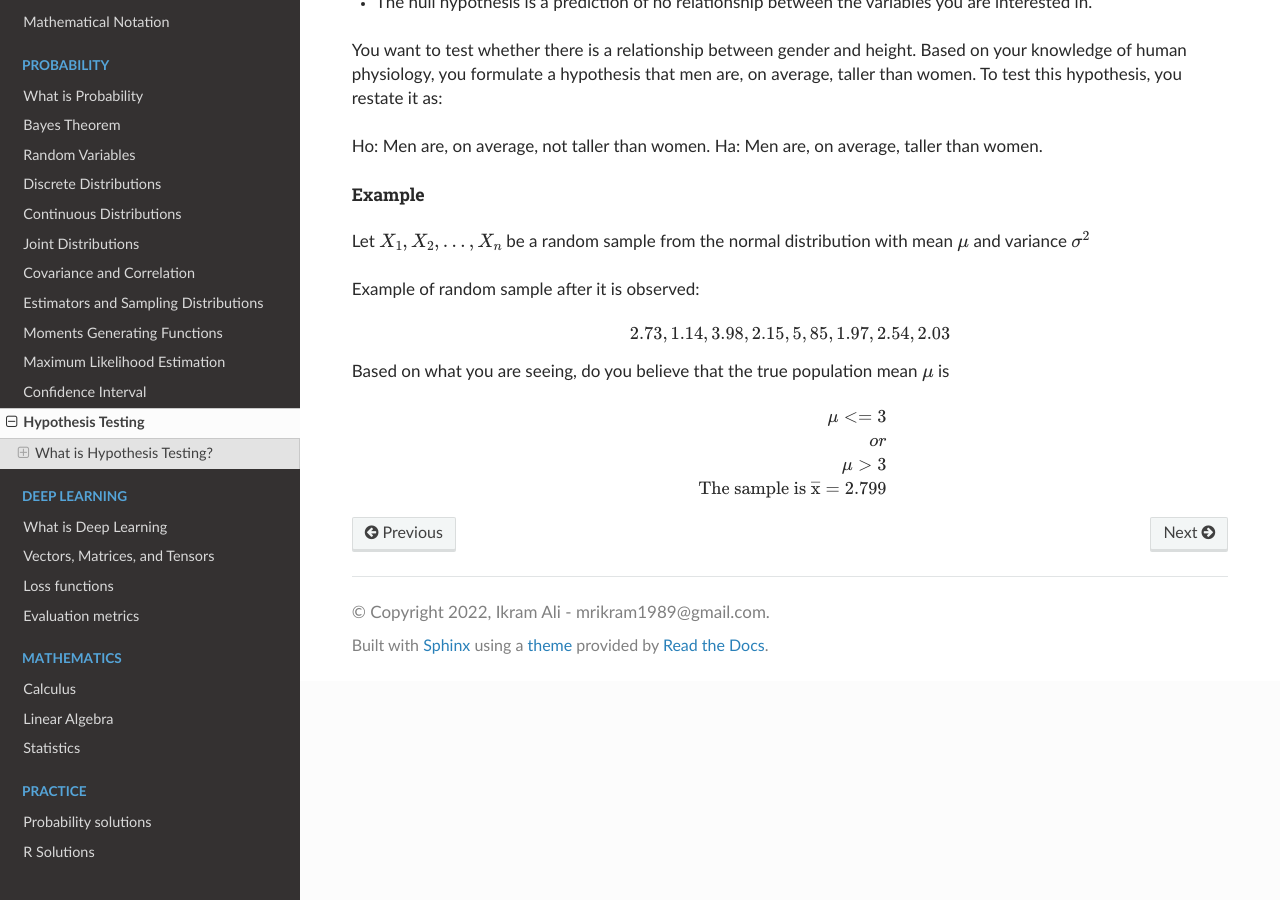
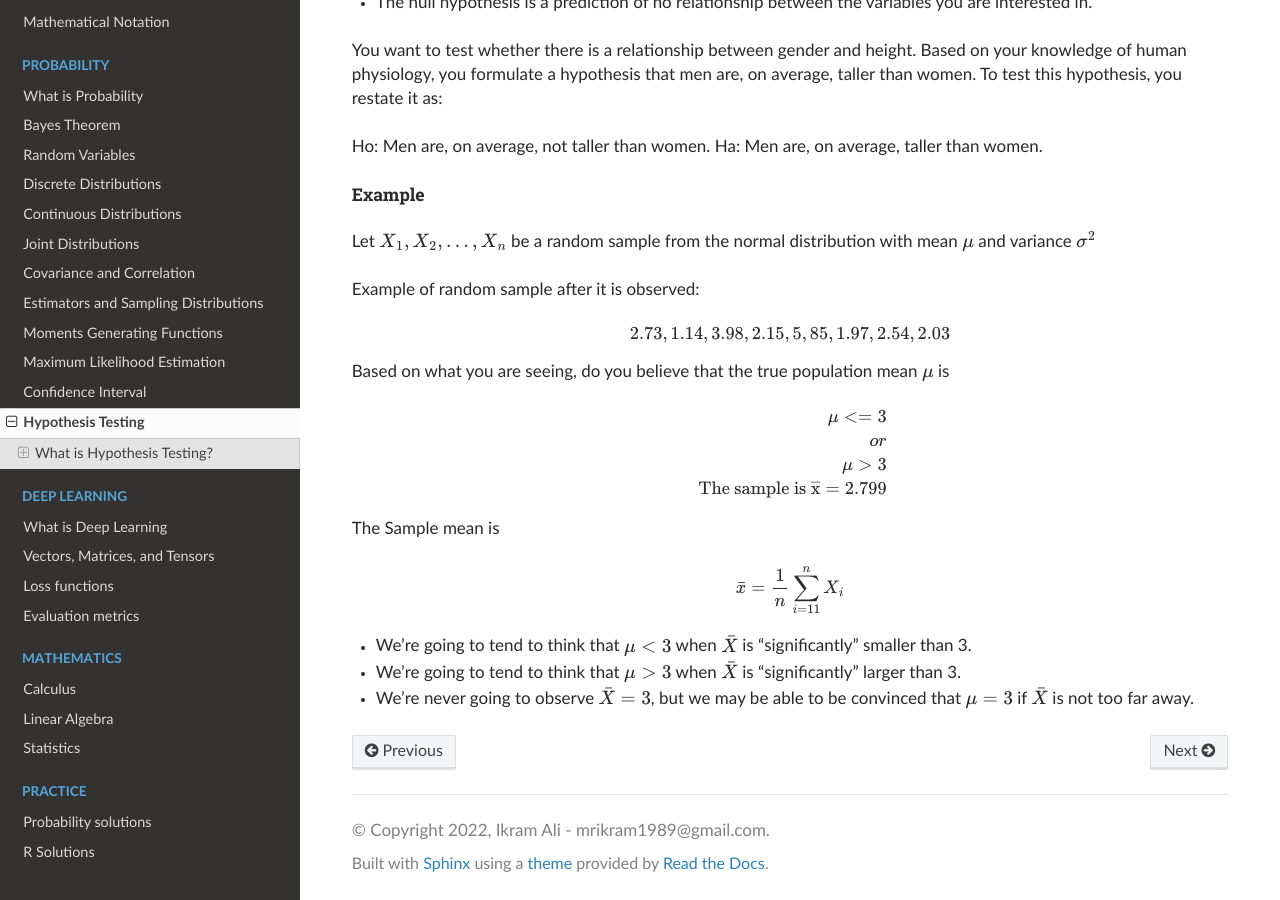
Before and after one commit to akkefa/ml-notes, a Sphinx documentation site: the page built from docs/probability/hypothesis_testing.md, in a window 1280 px wide and 900 px high, scrolled down 708 px. Built offline with Sphinx 7.4.7 and the Read the Docs theme 2.0.0, drawn with Linux system fonts in a browser that asks for light colours.

Commit message:
new changes

```diff
--- a/docs/probability/hypothesis_testing.md
+++ b/docs/probability/hypothesis_testing.md
@@ -50,8 +50,23 @@ $$
 Based on what you are seeing, do you believe that the true population mean $\mu$ is
 
 $$
+
+\begin{align}
 \mu<=3 \\
 or \\
 \mu>3 \\
 \text { The sample is } \overline{\mathrm{x}}=2.799
+\end{align}
+
 $$
+
+
+The Sample mean is
+
+$$
+\bar{x}=\frac{1}{n} \sum_{i=11}^n X_i
+$$
+
+- We're going to tend to think that $\mu<3$ when $\bar{X}$ is "significantly" smaller than 3.
+- We're going to tend to think that $\mu>3$ when $\bar{X}$ is "significantly" larger than 3.
+- We're never going to observe $\bar{X}=3$, but we may be able to be convinced that $\mu=3$ if $\bar{X}$ is not too far away.
```
